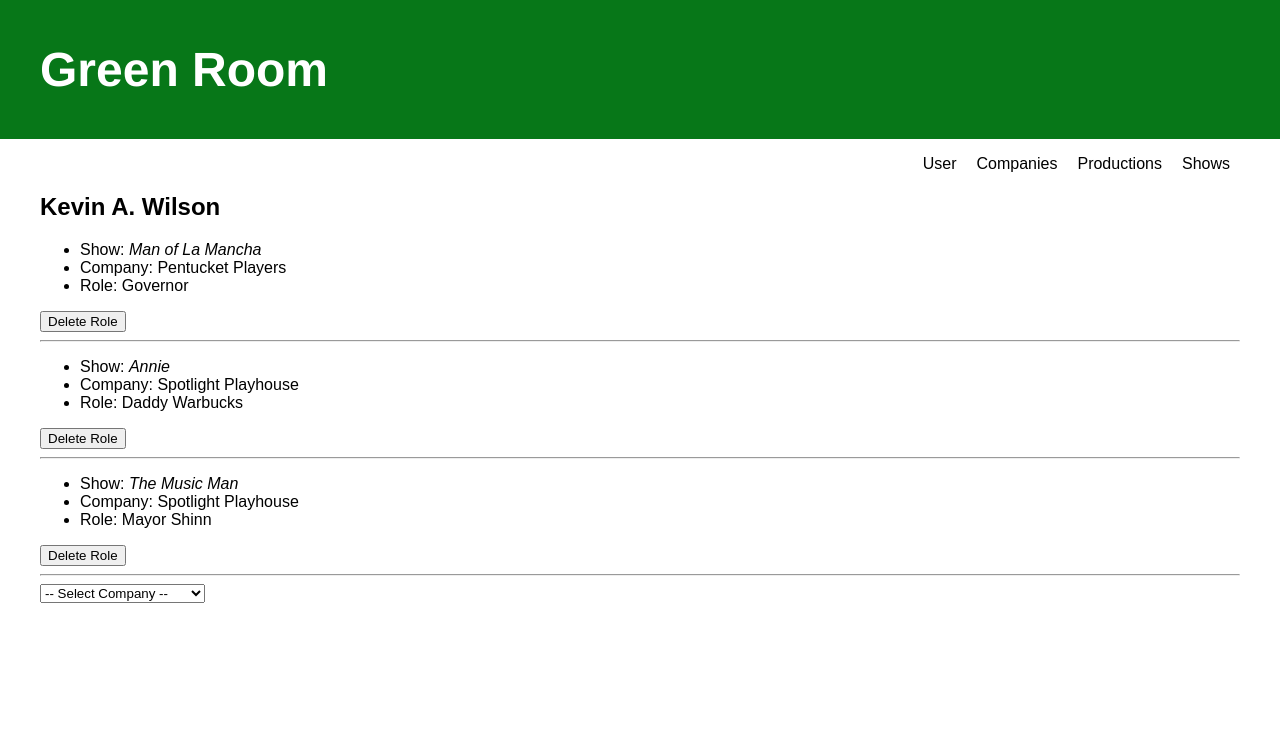
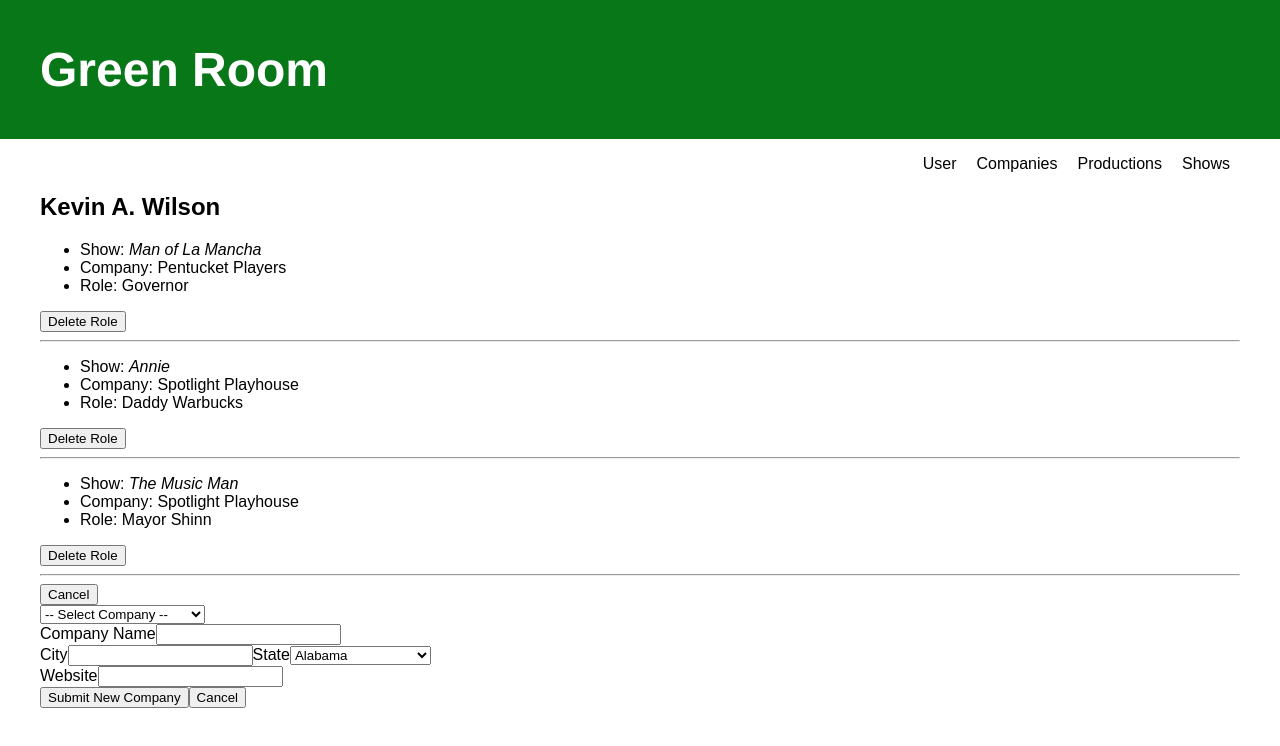
Before and after one commit to kevinawilson/greenroom, a React (Create React App) app: page / in a window 1280 px wide. Both pictures are taken after a click on the input "Add New Role". Shown: the top 746 px of the page. Built offline with nearby package versions, Linux system fonts and the light colour scheme.

Commit message:
Morning commit 6/15

```diff
--- /dev/null
+++ b/src/ui/AddCompanyForm.js
@@ -0,0 +1,90 @@
+import React, {Component} from 'react';
+import {addCompany} from '../utils/actions.js';
+
+class AddCompanyForm extends Component {
+
+  constructor(props) {
+      super(props);
+      this.onSubmit = props.onSubmit;
+      this.companies = props.companies;
+  };
+
+  handleSubmit = (e) => {
+    this.onSubmit(addCompany(this.companyNameInput.value, this.companyCityInput.value, this.companyUsStateInput.value, this.companyWebsiteInput.value));
+  };
+
+  handleCancel = (e) => {
+
+  };
+
+  render() {
+    return (
+        <form onSubmit={this.handleSubmit}>
+          <label>Company Name</label>
+          <input type="text" id="companyNameInput"></input><br/>
+          <label>City</label>
+          <input type="text" id="companyCityInput"></input>
+          <label>State</label>
+          <select id="companyUsStateInput">
+          	<option value="AL">Alabama</option>
+          	<option value="AK">Alaska</option>
+          	<option value="AZ">Arizona</option>
+          	<option value="AR">Arkansas</option>
+          	<option value="CA">California</option>
+          	<option value="CO">Colorado</option>
+          	<option value="CT">Connecticut</option>
+          	<option value="DE">Delaware</option>
+          	<option value="DC">District Of Columbia</option>
+          	<option value="FL">Florida</option>
+          	<option value="GA">Georgia</option>
+          	<option value="HI">Hawaii</option>
+          	<option value="ID">Idaho</option>
+          	<option value="IL">Illinois</option>
+          	<option value="IN">Indiana</option>
+          	<option value="IA">Iowa</option>
+          	<option value="KS">Kansas</option>
+          	<option value="KY">Kentucky</option>
+          	<option value="LA">Louisiana</option>
+          	<option value="ME">Maine</option>
+          	<option value="MD">Maryland</option>
+          	<option value="MA">Massachusetts</option>
+          	<option value="MI">Michigan</option>
+          	<option value="MN">Minnesota</option>
+          	<option value="MS">Mississippi</option>
+          	<option value="MO">Missouri</option>
+          	<option value="MT">Montana</option>
+          	<option value="NE">Nebraska</option>
+          	<option value="NV">Nevada</option>
+          	<option value="NH">New Hampshire</option>
+          	<option value="NJ">New Jersey</option>
+          	<option value="NM">New Mexico</option>
+          	<option value="NY">New York</option>
+          	<option value="NC">North Carolina</option>
+          	<option value="ND">North Dakota</option>
+          	<option value="OH">Ohio</option>
+          	<option value="OK">Oklahoma</option>
+          	<option value="OR">Oregon</option>
+          	<option value="PA">Pennsylvania</option>
+          	<option value="RI">Rhode Island</option>
+          	<option value="SC">South Carolina</option>
+          	<option value="SD">South Dakota</option>
+          	<option value="TN">Tennessee</option>
+          	<option value="TX">Texas</option>
+          	<option value="UT">Utah</option>
+          	<option value="VT">Vermont</option>
+          	<option value="VA">Virginia</option>
+          	<option value="WA">Washington</option>
+          	<option value="WV">West Virginia</option>
+          	<option value="WI">Wisconsin</option>
+          	<option value="WY">Wyoming</option>
+          </select><br/>
+          <label>Website</label>
+          <input type="text" id="companyWebsiteInput"></input><br/>
+          <input type="submit" value="Submit New Company"></input>
+          <button type="button" onClick={this.handleCancel}>Cancel</button>
+        </form>
+    );
+  };
+};
+
+export default AddCompanyForm;
--- a/src/ui/AddRoleForm.js
+++ b/src/ui/AddRoleForm.js
@@ -1,4 +1,5 @@
 import React, {Component} from 'react';
+import {AddCompanyFormContainer} from '../utils/containers.js';
 import {addUserRole, hideAddRoleForm} from '../utils/actions.js';
 
 class AddRoleForm extends Component {
@@ -23,6 +24,7 @@ class AddRoleForm extends Component {
   handleSubmit = (e) => {
     e.preventDefault();
     this.onSubmit(addUserRole(this.state.productionID, this.state.companyID, this.state.role));
+    this.onSubmit(hideAddRoleForm());
   };
 
   handleChange = (e) => {
@@ -31,7 +33,6 @@ class AddRoleForm extends Component {
 
     switch (e.target.name) {
       case "companyDropdown":
-        propertyToSet = "showProductionDropdown";
         valueToAssign = e.target.value === "false" ? false : true;
         this.companyValue = e.target.label;
         var companyProductions = this.productions.filter(function(production) {
@@ -39,32 +40,42 @@ class AddRoleForm extends Component {
         });
         this.setState({
           "companyProductions": companyProductions,
-          "companyID": e.target.value
+          "companyID": e.target.value,
+          "showSubmitButton": false,
+          "showRoleInput": false,
+          "showProductionDropdown": valueToAssign
         });
         break;
       case "productionDropdown":
-        propertyToSet = "showRoleInput";
         valueToAssign = e.target.value === "false" ? false : true;
         this.productionValue = e.target.label;
-        this.setState({"productionID": e.target.value});
+        this.setState({
+          "productionID": e.target.value,
+          "showRoleInput": valueToAssign,
+          "showSubmitButton": false
+        });
         break;
       case "roleInput":
-        propertyToSet = "showSubmitButton";
         valueToAssign = e.target.value.length > 0;
         this.setState({
+          "showSubmitButton": valueToAssign,
           "role": e.target.value
-        })
+        });
         break;
+      case "cancelButton":
+        this.onSubmit(hideAddRoleForm());
       default:
         return;
     };
-
-    this.setState({
-      [propertyToSet]: valueToAssign
-    })
   };
 
   render() {
+
+    const companiesDropdownOptions = this.companies.map(company => {
+        return (
+          <option key={company.id} value={company.id}>{company.name}</option>
+        )
+      });
 
     const productionDropdown = (<select name="productionDropdown" onChange={this.handleChange} value={this.productionValue}>
       <option value="false">-- Select Production --</option>
@@ -82,24 +93,19 @@ class AddRoleForm extends Component {
         <input type="text" name="roleInput" id="roleInput" onChange={this.handleChange}></input>
       </div>);
 
-    console.log(this.state);
-
-    return (
+    return (<div>
         <form action="submit" onSubmit={this.handleSubmit}>
+          <button type="button" name="cancelButton" onClick={this.handleChange}>Cancel</button><br/>
           <select name="companyDropdown" onChange={this.handleChange} value={this.companyValue}>
             <option value="false">-- Select Company --</option>
-          {
-            this.companies.map(company => {
-              return (
-                <option key={company.id} value={company.id}>{company.name}</option>
-              )
-            })
-          }
-        </select>
+            {companiesDropdownOptions}
+          </select><br/>
           {this.state.showProductionDropdown ? productionDropdown : null}
           {this.state.showRoleInput ? roleInput : null}
           {this.state.showSubmitButton ? <input type="submit" value="Submit New Role"></input> : null}
         </form>
+        <AddCompanyFormContainer/>
+      </div>
     )
   };
 };
--- a/src/utils/actions.js
+++ b/src/utils/actions.js
@@ -36,3 +36,14 @@ export const hideAddRoleForm = () => {
     type: C.HIDE_ADD_ROLE_FORM
   }
 }
+
+export const addCompany = (name, city, usState, website) => {
+  return {
+    type: C.ADD_COMPANY,
+    id: uuid(),
+    name: name,
+    city: city,
+    usState: usState,
+    website: website
+  }
+}
--- a/src/utils/constants.js
+++ b/src/utils/constants.js
@@ -5,7 +5,8 @@ const constants = {
   SHOW_ADD_ROLE_FORM: "SHOW_ADD_ROLE_FORM",
   HIDE_ADD_ROLE_FORM: "HIDE_ADD_ROLE_FORM",
   CHANGE_VIEW: "CHANGE_VIEW",
-  SELECT_PRODUCTION: "SELECT_PRODUCTION"
+  SELECT_PRODUCTION: "SELECT_PRODUCTION",
+  ADD_COMPANY: "ADD_COMPANY"
 }
 
 export default constants;
--- a/src/utils/containers.js
+++ b/src/utils/containers.js
@@ -6,7 +6,8 @@ import RolesView from '../ui/RolesView.js';
 import AddRoleForm from '../ui/AddRoleForm.js';
 import ShowAddRoleFormButton from '../ui/ShowAddRoleFormButton.js';
 import CompaniesView from '../ui/CompaniesView.js';
-import CompaniesList from '../ui/CompaniesList.js'
+import CompaniesList from '../ui/CompaniesList.js';
+import AddCompanyForm from '../ui/AddCompanyForm.js';
 
 //Navication
 export const NavBarContainer = connect(
@@ -86,3 +87,14 @@ export const CompaniesListContainer = connect(
   }),
   null
 )(CompaniesList);
+
+export const AddCompanyFormContainer = connect(
+  state => ({
+    companies: [...state.companies]
+  }),
+  dispatch => ({
+    onSubmit(action) {
+      dispatch(action);
+    }
+  })
+)(AddCompanyForm);
--- a/src/utils/reducers.js
+++ b/src/utils/reducers.js
@@ -56,7 +56,18 @@ const ui = (state = {}, action) => {
 
   const companies = (state = [], action) => {
     switch (action.type) {
-        default:
+      case C.ADD_COMPANY:
+        return [
+        ...state,
+        {
+          id: action.id,
+          name: action.name,
+          city: action.city,
+          usState: action.usState,
+          website: action.website
+        }
+      ];
+      default:
         return state;
       }
     }
```
Lines whose indentation alone changed are shown as unchanged.
